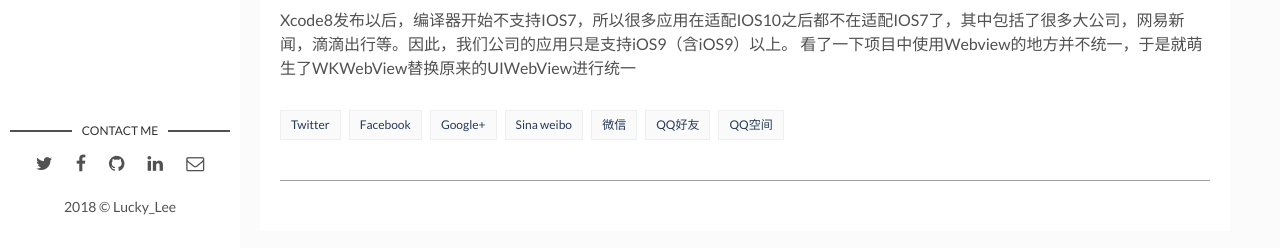
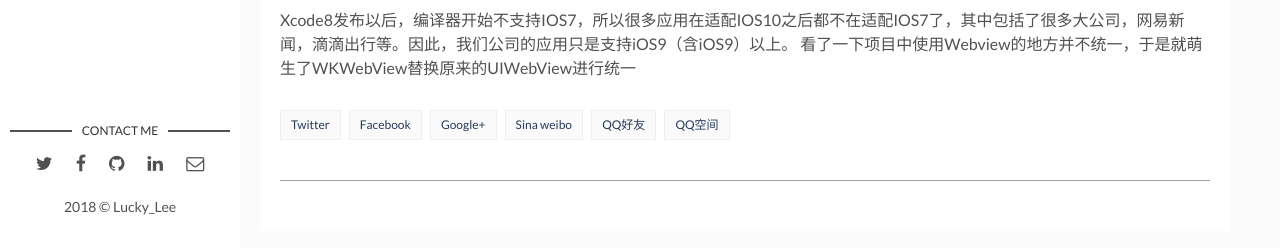
Before and after one commit to haiwei-Lee/haiwei-Lee.github.io, a Jekyll site: the page built from _posts/2018-7-30-项目中WKWebView.md, in a window 1280 px wide and 1112 px high. Shown: the part 861-1109 px from the top of the window. Built offline with Jekyll 4.4.1, drawn with Linux system fonts in a browser that asks for light colours; comment, search, counter and statistics services are not loaded.

Commit message:
modify wechat

```diff
--- a/_layouts/post.html
+++ b/_layouts/post.html
@@ -26,7 +26,7 @@ layout: main
           <a href="https://facebook.com/sharer.php?u={{ site.url }}{{ page.url }}" title="Share on Facebook" rel="nofollow" target="_blank">Facebook</a>
           <a href="https://plus.google.com/share?url={{ site.url }}{{ page.url }}" title="Share on Google+" rel="nofollow" target="_blank">Google+</a>
           <a href="http://service.weibo.com/share/share.php?url={{ site.url }}{{ page.url}}" rel="nofollow" target="_blank">Sina weibo</a>
-          <a href="https://api.addthis.com/oexchange/0.8/forward/wechat/offer?url={{ site.url }}{{ page.url }}" rel="nofollow" target="_blank">微信</a>
+          <!-- <a href="https://api.addthis.com/oexchange/0.8/forward/wechat/offer?url={{ site.url }}{{ page.url }}" rel="nofollow" target="_blank">微信</a> -->
           <a href="http://connect.qq.com/widget/shareqq/index.html?url={{ site.url }}{{ page.url }}" rel="nofollow" target="_blank">QQ好友</a>
           <a href="http://sns.qzone.qq.com/cgi-bin/qzshare/cgi_qzshare_onekey?url={{ site.url }}{{ page.url }}" desc={{page.description}} rel="nofollow" target="_blank">QQ空间</a>
         </div>
```
